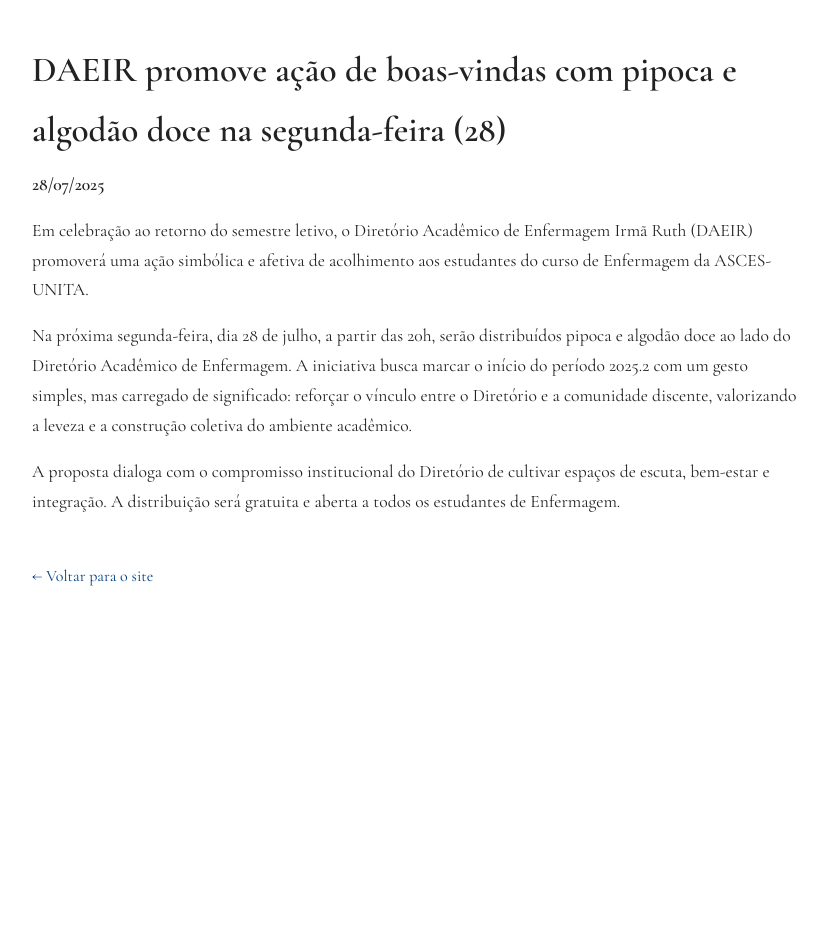
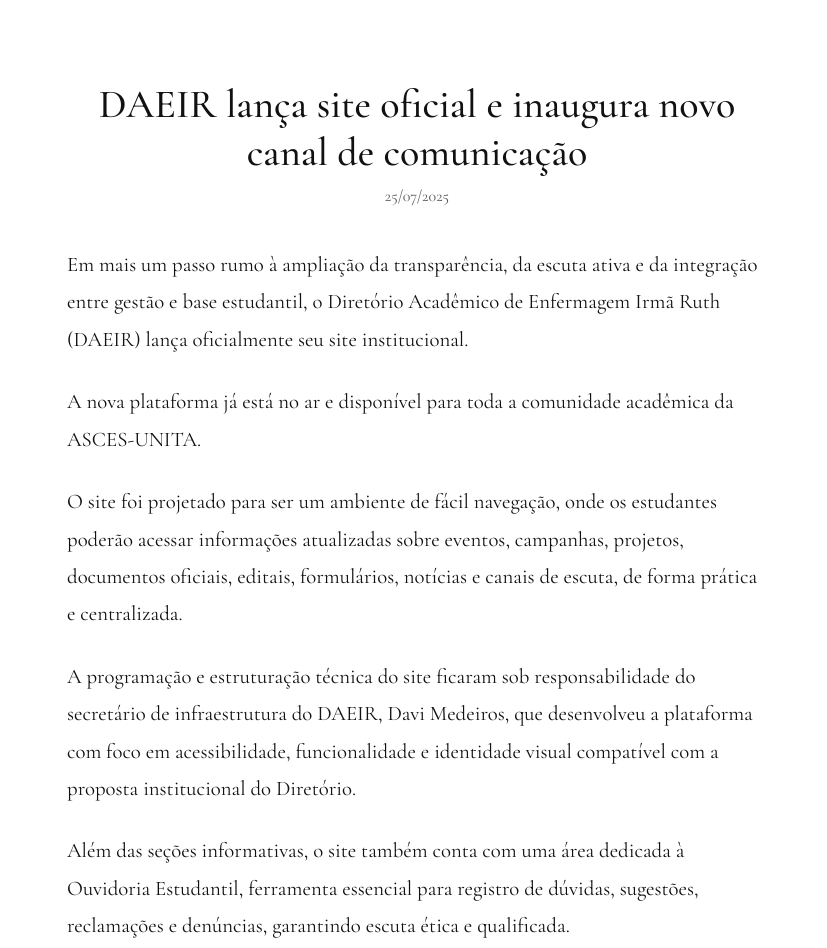
Before and after one commit to DAEIR-ASCES/DAEIR, a plain HTML site: page noticia2.html in a window 1280 px wide. Shown: the top 948 px of the page, without its empty margins (223-1050 px from the left). Before the commit the page ends 800 px from the top, so only its background shows below. Drawn offline with nearby package versions, Linux system fonts and the light colour scheme.

Commit message:
Update noticia2.html

```diff
--- a/noticia2.html
+++ b/noticia2.html
@@ -3,59 +3,86 @@
 <head>
   <meta charset="UTF-8" />
   <meta name="viewport" content="width=device-width, initial-scale=1.0" />
-  <title>Ação de Boas-Vindas</title>
+  <title>Título da Notícia</title>
+
+  <!-- Fonte elegante do Correnteza -->
   <link href="https://fonts.googleapis.com/css2?family=Cormorant+Garamond:wght@400;500;600&display=swap" rel="stylesheet" />
-  <link rel="stylesheet" href="css/style.css" />
+
   <style>
     body {
       font-family: 'Cormorant Garamond', serif;
-      color: #222;
       background-color: #fff;
+      color: #111;
       margin: 0;
-      padding: 0 20px;
-      line-height: 1.7;
+      padding: 0;
     }
 
-    .container {
-      max-width: 800px;
-      margin: 40px auto;
+    .wrapper {
+      max-width: 700px;
+      margin: 80px auto;
+      padding: 0 20px;
     }
 
     h1 {
-      font-size: 2.2rem;
+      font-size: 2.5rem;
+      font-weight: 500;
+      text-align: center;
       margin-bottom: 10px;
     }
 
+    .date {
+      text-align: center;
+      font-size: 1rem;
+      color: #555;
+      margin-bottom: 40px;
+    }
+
     p {
-      font-size: 1.1rem;
-      margin-bottom: 16px;
+      font-size: 1.3rem;
+      line-height: 1.8;
+      margin-bottom: 25px;
     }
 
     a.back-link {
-      display: inline-block;
-      margin-top: 30px;
-      font-size: 1rem;
+      display: block;
+      text-align: center;
+      margin-top: 50px;
+      font-size: 1.1rem;
+      text-decoration: none;
       color: #004085;
-      text-decoration: none;
     }
 
     a.back-link:hover {
       text-decoration: underline;
     }
+
+    @media (max-width: 600px) {
+      h1 {
+        font-size: 2rem;
+      }
+
+      p {
+        font-size: 1.1rem;
+      }
+    }
   </style>
 </head>
 <body>
-  <main class="container">
-    <h1>DAEIR promove ação de boas-vindas com pipoca e algodão doce na segunda-feira (28)</h1>
-    <p><strong>28/07/2025</strong></p>
+  <div class="wrapper">
+    <h1>DAEIR lança site oficial e inaugura novo canal de comunicação</h1>
+    <div class="date">25/07/2025</div>
 
-    <p>Em celebração ao retorno do semestre letivo, o Diretório Acadêmico de Enfermagem Irmã Ruth (DAEIR) promoverá uma ação simbólica e afetiva de acolhimento aos estudantes do curso de Enfermagem da ASCES-UNITA.</p>
+    <p>Em mais um passo rumo à ampliação da transparência, da escuta ativa e da integração entre gestão e base estudantil, o Diretório Acadêmico de Enfermagem Irmã Ruth (DAEIR) lança oficialmente seu site institucional.</p>
 
-    <p>Na próxima segunda-feira, dia 28 de julho, a partir das 20h, serão distribuídos pipoca e algodão doce ao lado do Diretório Acadêmico de Enfermagem. A iniciativa busca marcar o início do período 2025.2 com um gesto simples, mas carregado de significado: reforçar o vínculo entre o Diretório e a comunidade discente, valorizando a leveza e a construção coletiva do ambiente acadêmico.</p>
+    <p>A nova plataforma já está no ar e disponível para toda a comunidade acadêmica da ASCES-UNITA.</p>
 
-    <p>A proposta dialoga com o compromisso institucional do Diretório de cultivar espaços de escuta, bem-estar e integração. A distribuição será gratuita e aberta a todos os estudantes de Enfermagem.</p>
+    <p>O site foi projetado para ser um ambiente de fácil navegação, onde os estudantes poderão acessar informações atualizadas sobre eventos, campanhas, projetos, documentos oficiais, editais, formulários, notícias e canais de escuta, de forma prática e centralizada.</p>
+
+    <p>A programação e estruturação técnica do site ficaram sob responsabilidade do secretário de infraestrutura do DAEIR, Davi Medeiros, que desenvolveu a plataforma com foco em acessibilidade, funcionalidade e identidade visual compatível com a proposta institucional do Diretório.</p>
+
+    <p>Além das seções informativas, o site também conta com uma área dedicada à Ouvidoria Estudantil, ferramenta essencial para registro de dúvidas, sugestões, reclamações e denúncias, garantindo escuta ética e qualificada.</p>
 
     <a href="index.html" class="back-link">← Voltar para o site</a>
-  </main>
+  </div>
 </body>
 </html>
```
